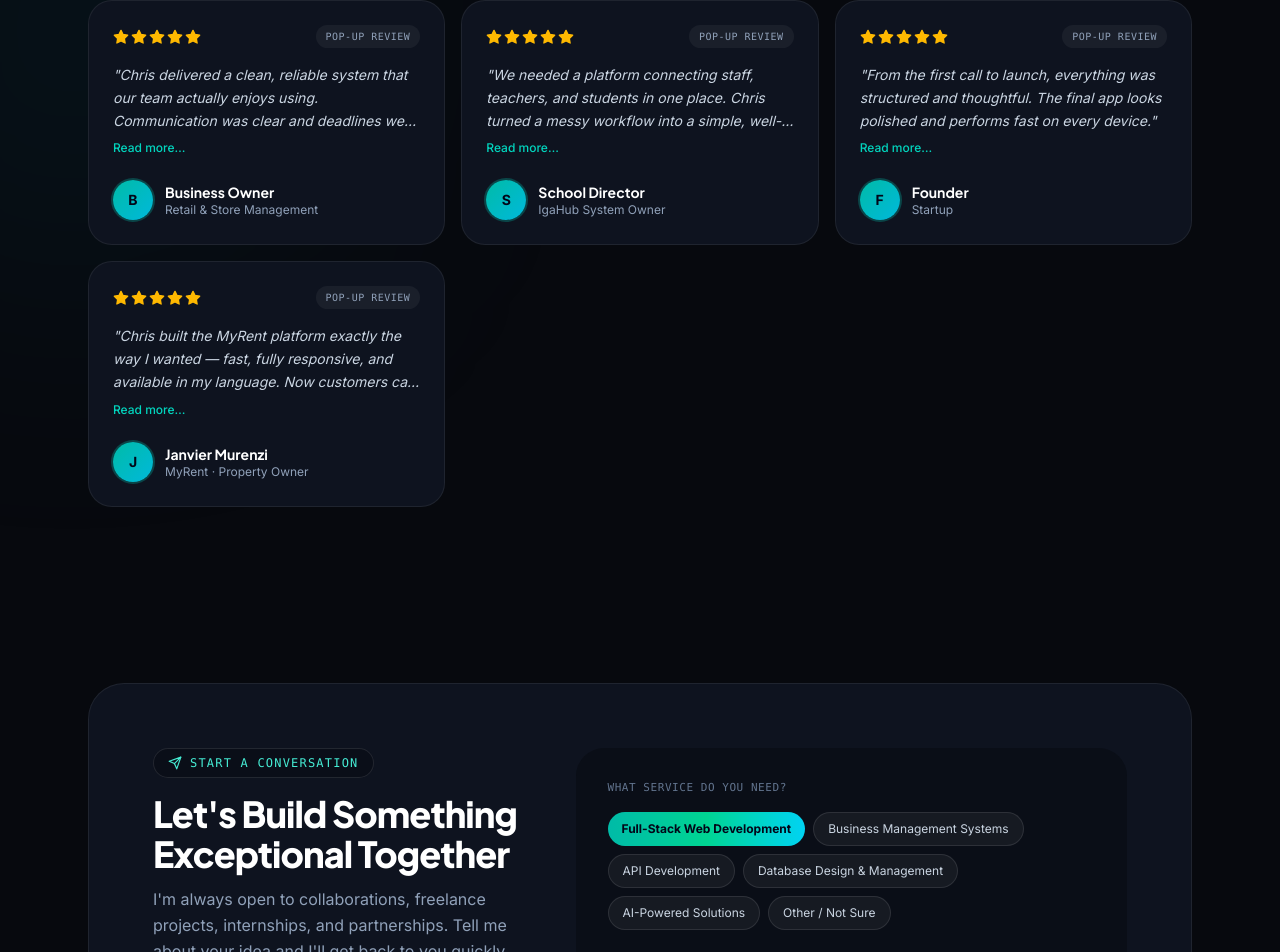
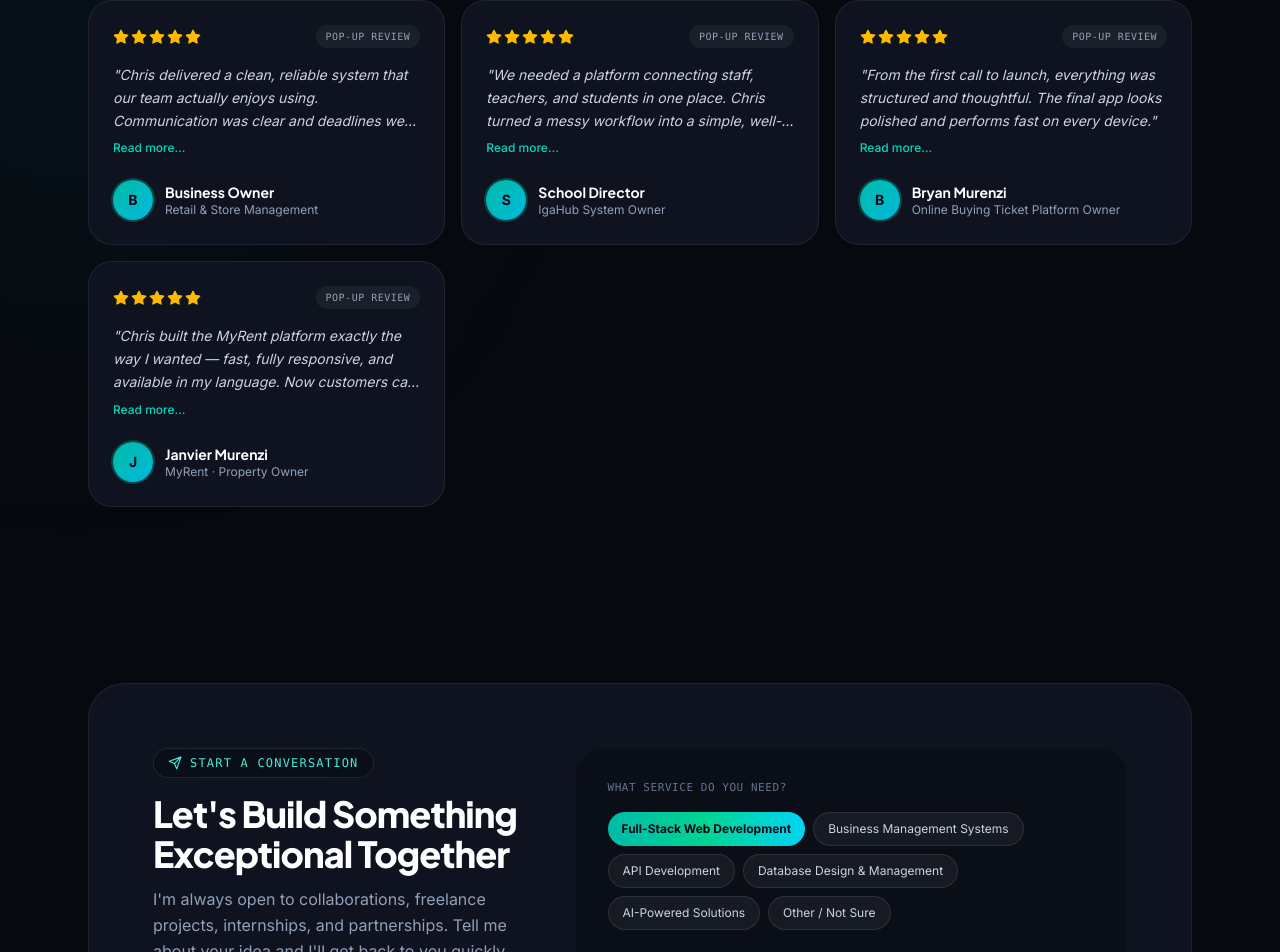
Before and after one commit to mitarichris/Personal-Portifolio, a React (Vite) app: page / in a window 1280 px wide. Shown: the part 7269-8221 px from the top of the page. Built offline with nearby package versions, Linux system fonts and the light colour scheme; no server answers.

Commit message:
Update ticket platform testimonial owner details

```diff
--- a/src/components/Testimonials.tsx
+++ b/src/components/Testimonials.tsx
@@ -18,8 +18,8 @@ const testimonials = [
   {
     quote:
       'From the first call to launch, everything was structured and thoughtful. The final app looks polished and performs fast on every device.',
-    name: 'Founder',
-    company: 'Startup',
+    name: 'Bryan Murenzi',
+    company: 'Online Buying Ticket Platform Owner',
   },
   {
     quote:
```
